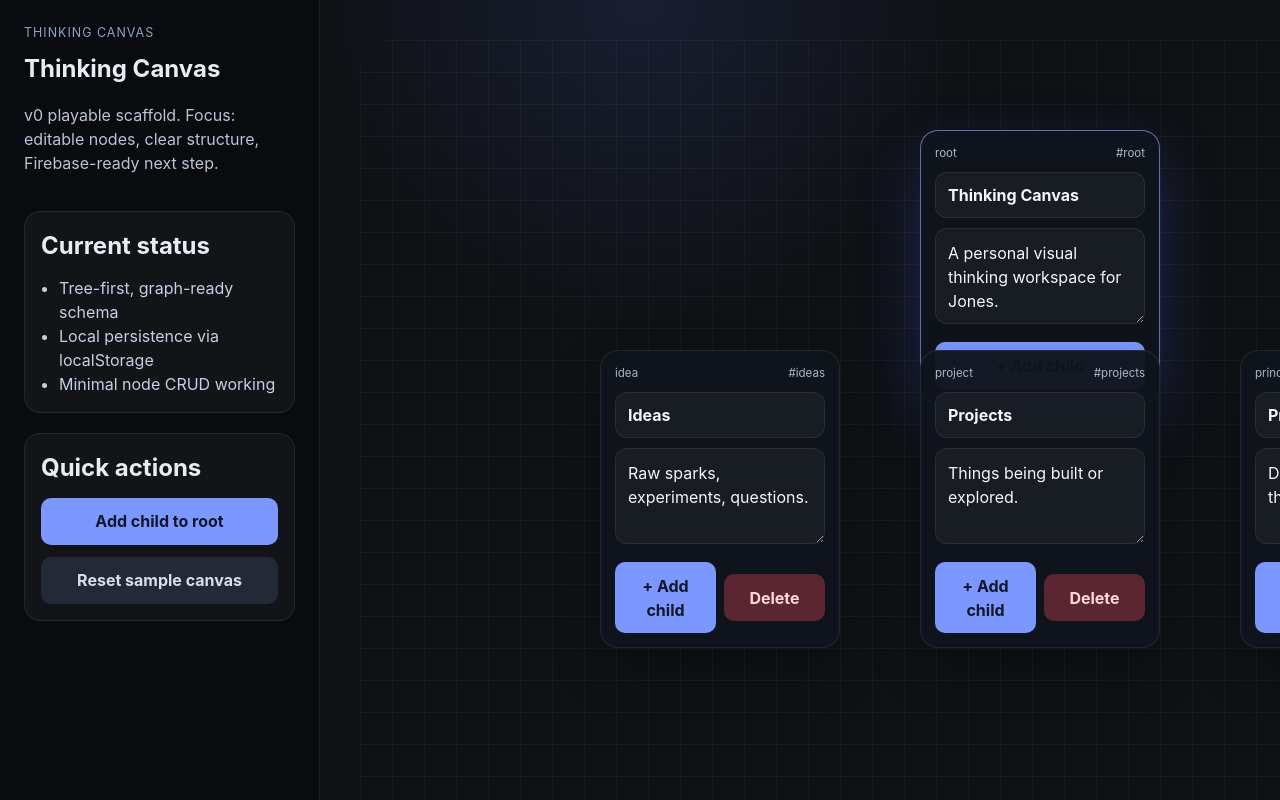
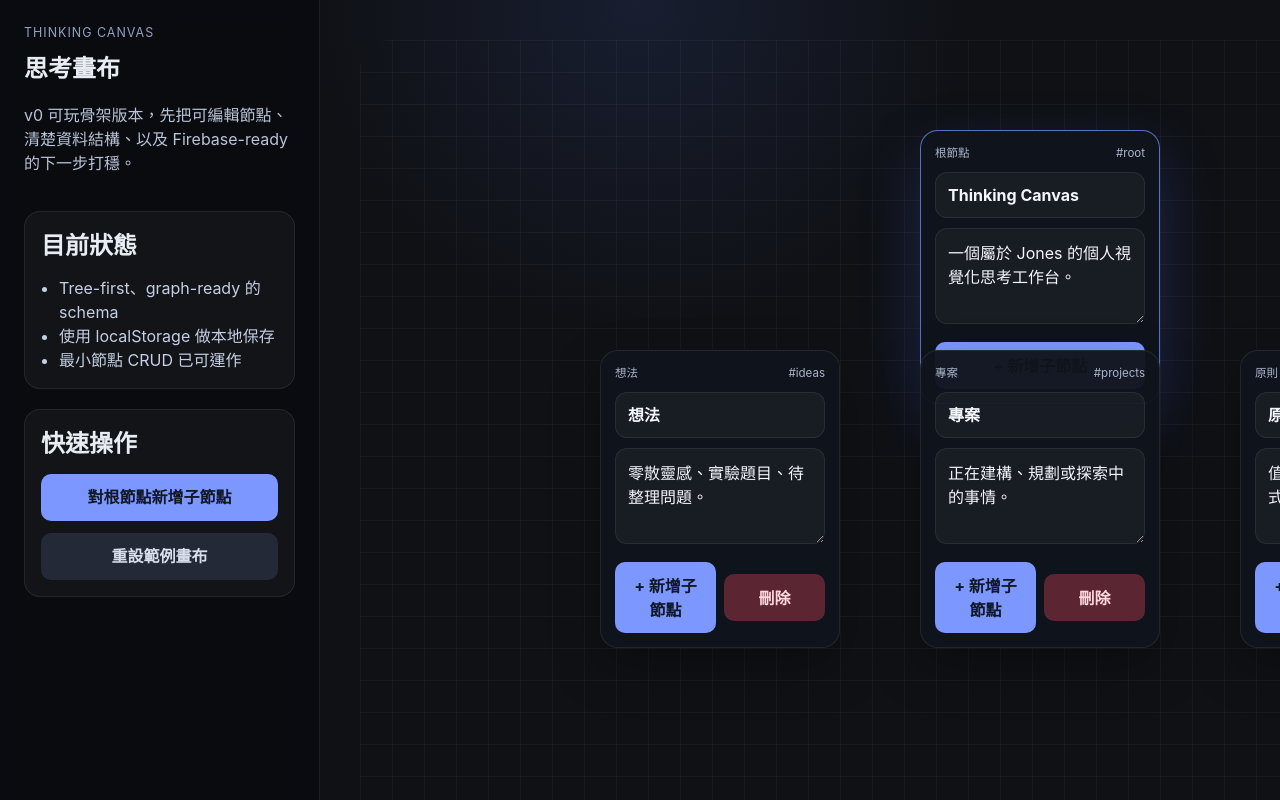
Before and after one commit to jonesandjay123/thinking-canvas, a React (Vite) app: page / in a window 1280 px wide. Shown: the top 800 px of the page. Built offline with nearby package versions, Linux system fonts and the light colour scheme.

Commit message:
Localize app scaffold to Traditional Chinese

```diff
--- a/src/App.tsx
+++ b/src/App.tsx
@@ -11,26 +11,26 @@ function App() {
           <p className="eyebrow">Thinking Canvas</p>
           <h1>{store.document.canvas.title}</h1>
           <p className="sidebar-copy">
-            v0 playable scaffold. Focus: editable nodes, clear structure, Firebase-ready next step.
+            v0 可玩骨架版本，先把可編輯節點、清楚資料結構、以及 Firebase-ready 的下一步打穩。
           </p>
         </div>
 
         <div className="sidebar-panel">
-          <h2>Current status</h2>
+          <h2>目前狀態</h2>
           <ul>
-            <li>Tree-first, graph-ready schema</li>
-            <li>Local persistence via localStorage</li>
-            <li>Minimal node CRUD working</li>
+            <li>Tree-first、graph-ready 的 schema</li>
+            <li>使用 localStorage 做本地保存</li>
+            <li>最小節點 CRUD 已可運作</li>
           </ul>
         </div>
 
         <div className="sidebar-panel">
-          <h2>Quick actions</h2>
+          <h2>快速操作</h2>
           <button onClick={() => store.createChild(store.document.canvas.rootNodeId)}>
-            Add child to root
+            對根節點新增子節點
           </button>
           <button className="secondary" onClick={() => store.reset()}>
-            Reset sample canvas
+            重設範例畫布
           </button>
         </div>
       </aside>
--- a/src/components/NodeCard.tsx
+++ b/src/components/NodeCard.tsx
@@ -8,11 +8,19 @@ interface NodeCardProps {
   onChange: (id: string, patch: Partial<ThoughtNode>) => void
 }
 
+const typeLabelMap: Record<ThoughtNode['type'], string> = {
+  root: '根節點',
+  idea: '想法',
+  project: '專案',
+  principle: '原則',
+  note: '筆記',
+}
+
 export function NodeCard({ node, isRoot = false, onAddChild, onDelete, onChange }: NodeCardProps) {
   return (
     <div className={`node-card ${isRoot ? 'root' : ''}`}>
       <div className="node-card__meta">
-        <span className="node-badge">{node.type}</span>
+        <span className="node-badge">{typeLabelMap[node.type]}</span>
         <span className="node-tagline">#{node.id}</span>
       </div>
 
@@ -25,15 +33,15 @@ export function NodeCard({ node, isRoot = false, onAddChild, onDelete, onChange
       <textarea
         className="node-card__content"
         value={node.content}
-        placeholder="Write the thought here..."
+        placeholder="在這裡寫下這個節點的內容..."
         onChange={(event) => onChange(node.id, { content: event.target.value })}
       />
 
       <div className="node-card__footer">
-        <button onClick={() => onAddChild(node.id)}>+ Add child</button>
+        <button onClick={() => onAddChild(node.id)}>+ 新增子節點</button>
         {!isRoot && (
           <button className="danger" onClick={() => onDelete(node.id)}>
-            Delete
+            刪除
           </button>
         )}
       </div>
--- a/src/data/sample-canvas.json
+++ b/src/data/sample-canvas.json
@@ -1,7 +1,7 @@
 {
   "canvas": {
     "id": "main",
-    "title": "Thinking Canvas",
+    "title": "思考畫布",
     "rootNodeId": "root",
     "createdAt": "2026-04-18T18:00:00.000Z",
     "updatedAt": "2026-04-18T18:00:00.000Z"
@@ -11,7 +11,7 @@
       "id": "root",
       "canvasId": "main",
       "title": "Thinking Canvas",
-      "content": "A personal visual thinking workspace for Jones.",
+      "content": "一個屬於 Jones 的個人視覺化思考工作台。",
       "childIds": ["ideas", "projects", "principles"],
       "parentId": null,
       "links": [],
@@ -24,8 +24,8 @@
     "ideas": {
       "id": "ideas",
       "canvasId": "main",
-      "title": "Ideas",
-      "content": "Raw sparks, experiments, questions.",
+      "title": "想法",
+      "content": "零散靈感、實驗題目、待整理問題。",
       "childIds": [],
       "parentId": "root",
       "links": [],
@@ -38,8 +38,8 @@
     "projects": {
       "id": "projects",
       "canvasId": "main",
-      "title": "Projects",
-      "content": "Things being built or explored.",
+      "title": "專案",
+      "content": "正在建構、規劃或探索中的事情。",
       "childIds": [],
       "parentId": "root",
       "links": [],
@@ -52,8 +52,8 @@
     "principles": {
       "id": "principles",
       "canvasId": "main",
-      "title": "Principles",
-      "content": "Durable ways of thinking.",
+      "title": "原則",
+      "content": "值得長期保留的思考方式。",
       "childIds": [],
       "parentId": "root",
       "links": [],
```
